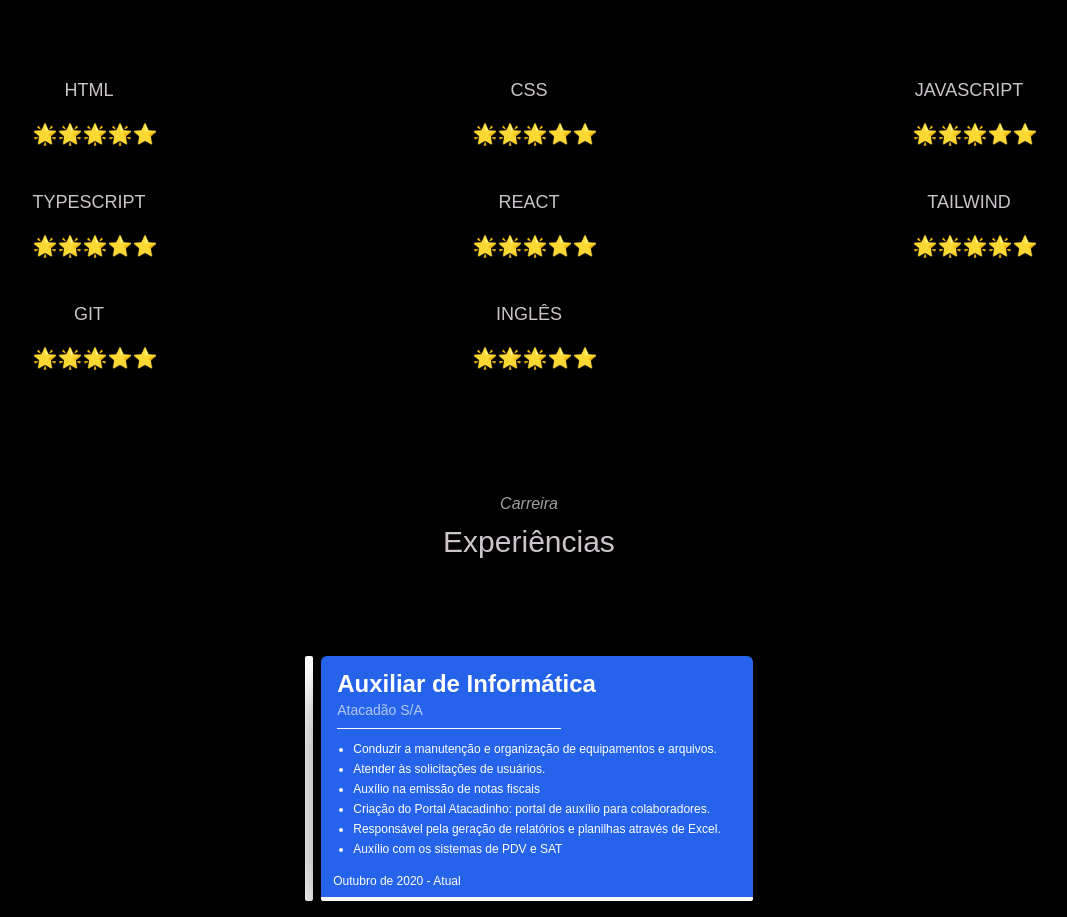
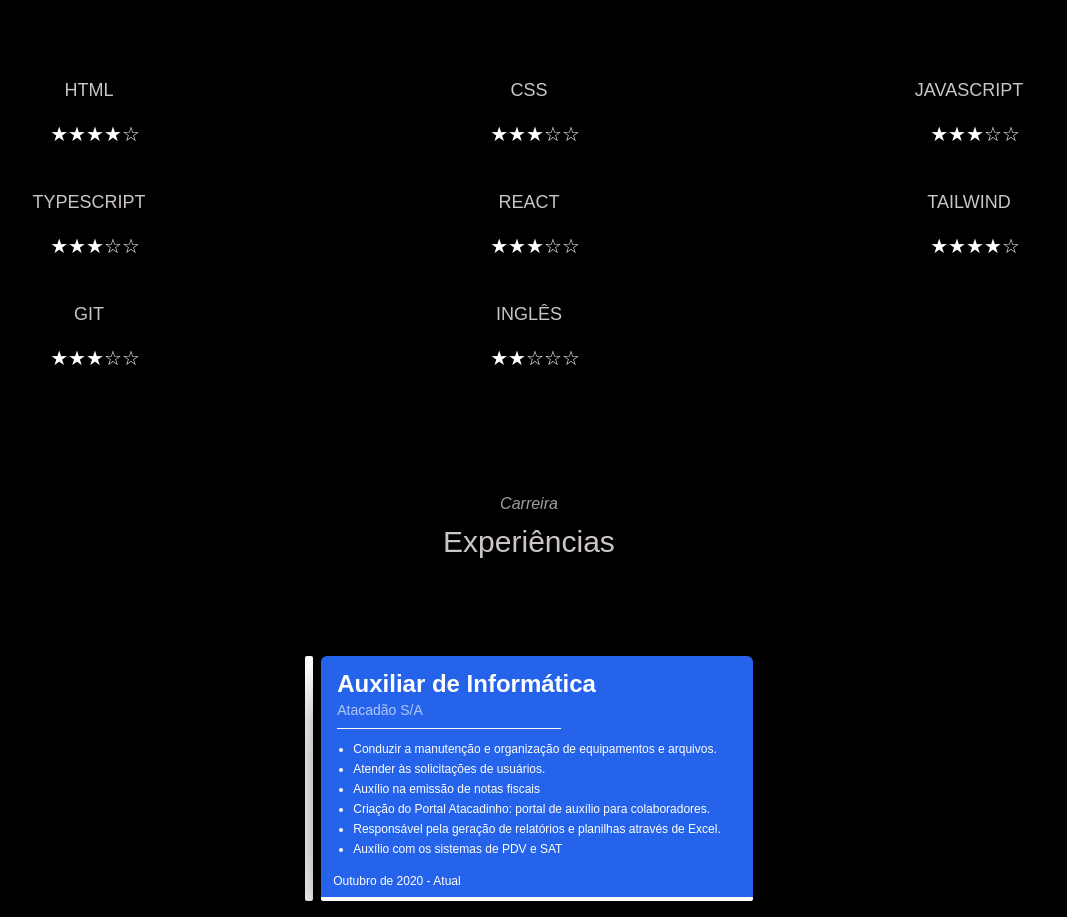
Before and after one commit to rafaelisac23/Meu-Portfolio, a Next.js app: page / in a window 1280 px wide. Shown: the part 940-1857 px from the top of the page, without its empty margins (111-1178 px from the left). Built offline with nearby package versions, Linux system fonts and the light colour scheme.

Commit message:
modificate_emoji

```diff
--- a/src/Components/Rating/Rating.tsx
+++ b/src/Components/Rating/Rating.tsx
@@ -8,7 +8,7 @@ export const Rating = ({ data }: Props) => {
   if (data.rating > 5) data.rating = 5;
   if (data.rating < 0) data.rating = 0;
 
-  const emojis = ["⭐", "🌟", "🌟", "🌟", "🌟", "🌟"];
+  const emojis = ["☆", "★", "★", "★", "★", "★"];
   const notaInt = Math.floor(data.rating);
 
   const stars = emojis[notaInt].repeat(notaInt) + emojis[0].repeat(5 - notaInt);
@@ -18,7 +18,7 @@ export const Rating = ({ data }: Props) => {
       <div className="text-lg  font-Montserrat text-mintcream">
         {data.nameSkill}
       </div>
-      <div className="ml-3 ">{stars}</div>
+      <div className="ml-3 text-white">{stars}</div>
     </div>
   );
 };
--- a/src/data/dataHardSkills.ts
+++ b/src/data/dataHardSkills.ts
@@ -39,6 +39,6 @@ export const dataHardSkills: RatingType[] = [
   {
     id: 8,
     nameSkill: "INGLÊS",
-    rating: 3,
+    rating: 2,
   },
 ];
```
